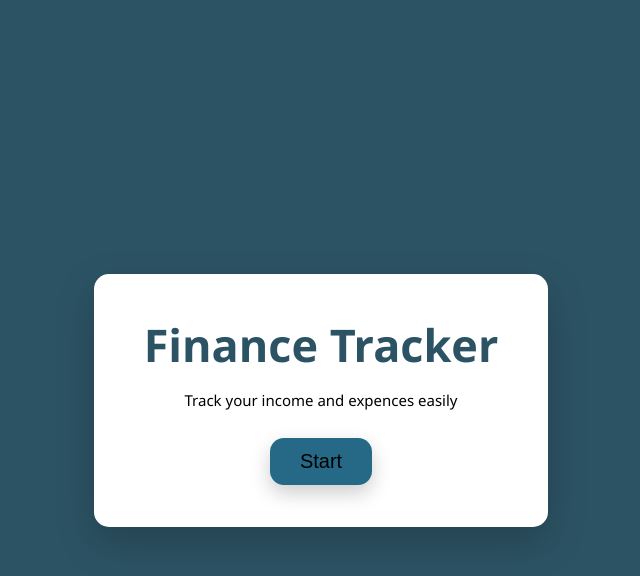
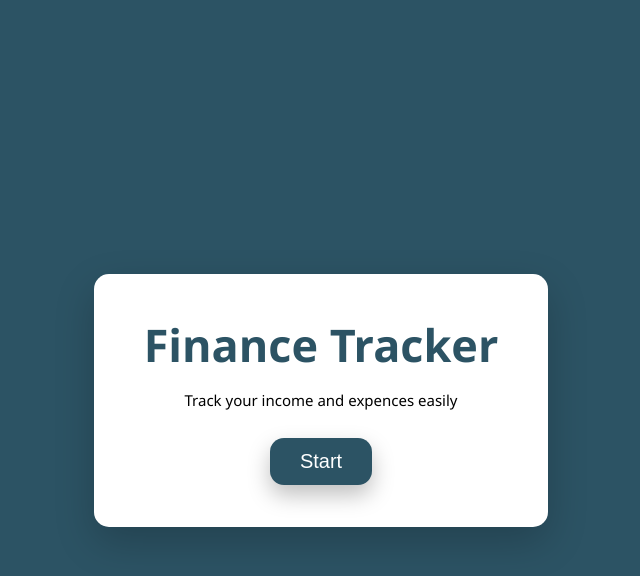
Before and after one commit to Sameerali0/finance-tracker, a React (Vite) app: page / in a window 1280 px wide. In both pictures the pointer is over the button "Start". Shown: the top 576 px of the page, without its empty margins (319-959 px from the left). Built offline with nearby package versions, Linux system fonts and the light colour scheme.

Commit message:
added some styling to buttons

```diff
--- a/src/index.css
+++ b/src/index.css
@@ -258,14 +258,9 @@ li.expense{
     border: none;
     cursor: pointer;
     background: #2c5364;
+    color: white;
     transition: transform 0.2s ease, box-shadow 0.2s ease;
 
-}
-
-.welcome-card button:hover{
-    transform: translateY(-2px);
-    box-shadow: 0 8px 20px rgba(0, 0, 0, 0.2);
-    background-color: #256986;
 }
 
 @keyframes fadeIn{
@@ -415,6 +410,8 @@ li.expense{
     color: white;
     cursor: pointer;
     width: 50%;
+    transition: transform 0.2s ease, box-shadow 0.2s ease;
+
 
 }
 
@@ -429,20 +426,22 @@ li.expense{
     background: #2c5364;
     color: white;
     cursor: pointer;
-    transition: all 0.25s ease;
+    /* transition: all 0.25s ease; */
     border: 1px solid white;
+    transition: transform 0.2s ease, box-shadow 0.2s ease;
+
 
 }
 
 
-.transaction-add-btn:hover, .chart-btn:hover{
+.transaction-add-btn:hover, .chart-btn:hover, .welcome-card button:hover{
 
     transform: translateY(-2px);
     box-shadow: 0 10px 22px rgba(0,0,0,0.25);
 
 }
 
-.transaction-add-btn:active , .chart-btn:active{
+.transaction-add-btn:active , .chart-btn:active, .welcome-card button:active{
 
     transform: scale(0.97);
 
```
